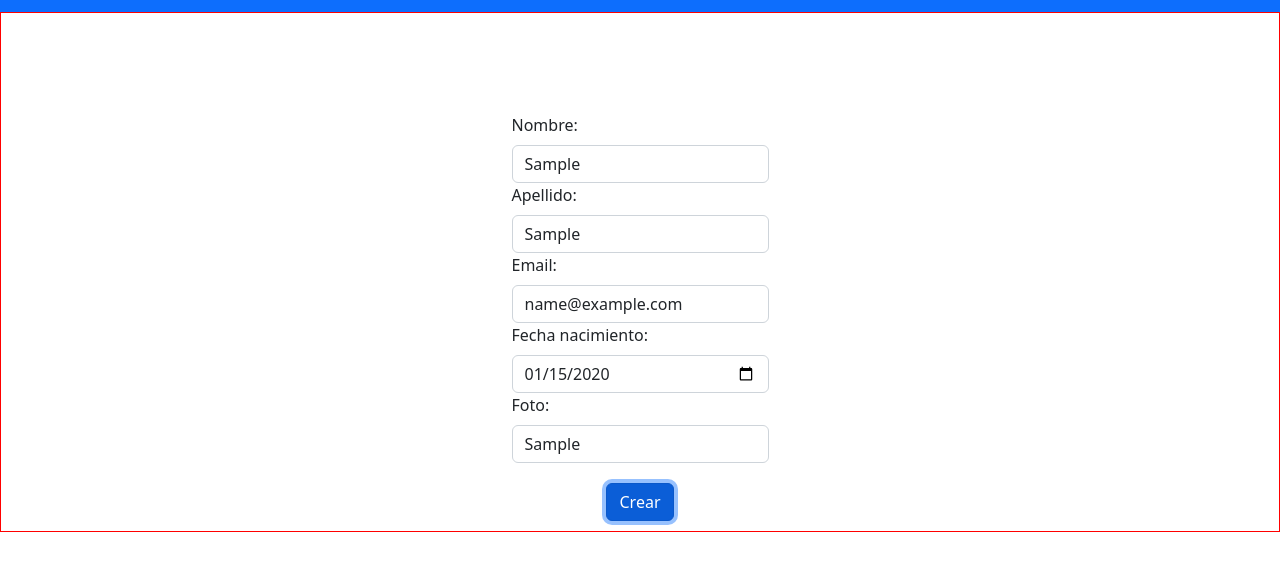
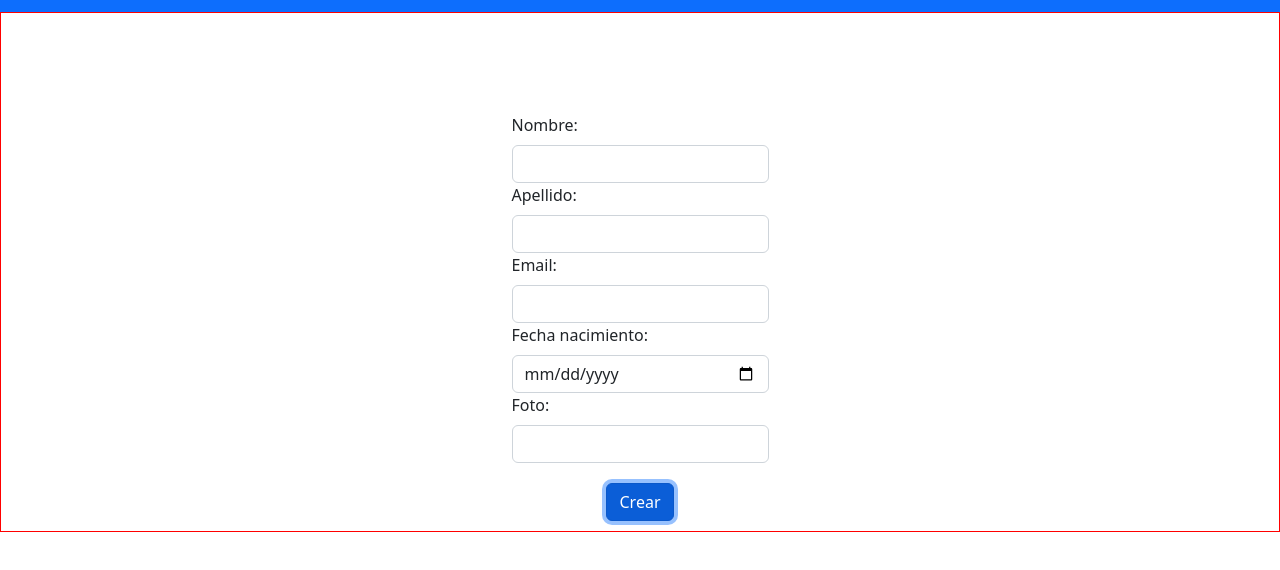
Before and after one commit to debnix/misiontic_ciclo3_grupo14, a plain HTML site: page crud_users/formulario.html in a window 1280 px wide. Both pictures are taken after typing "Sample", "Sample", "name@example.com", "2020-01-15", "Sample" into the empty fields and a click on the button "Crear". Shown: the part 50-620 px from the top of the page. Drawn offline with nearby package versions, Linux system fonts and the light colour scheme; no server answers.

Commit message:
crud_users: add clearInputs into formulario.js

```diff
--- a/crud_users/formulario.html
+++ b/crud_users/formulario.html
@@ -69,7 +69,7 @@
 						Fecha nacimiento:
 					</label>
 					<input
-						id="input_fecha_naci"
+						id="input_fecha_nacimiento"
 						type="date"
 						class="form-control"
 						name="fecha_nacimiento"
--- a/crud_users/js/formulario.js
+++ b/crud_users/js/formulario.js
@@ -11,10 +11,11 @@ function getDataForm (e) {
     fecha_nacimiento: form.fecha_nacimiento.value,
     foto: form.foto.value
   }
-  send_data(persona)
+  // sendData(persona)
+  clearInputs(form)
 }
 
-async function send_data (persona) {
+async function sendData (persona) {
   // Enviar petición
   const resp = await fetch(URL_API, {
     method: 'POST',
@@ -26,3 +27,11 @@ async function send_data (persona) {
   const text = await resp.text()
   alert(text)
 }
+
+function clearInputs (form) {
+  form.nombre.value = ""
+  form.apellido.value = ""
+  form.email.value = ""
+  form.fecha_nacimiento.value = ""
+  form.foto.value = ""
+}
```
